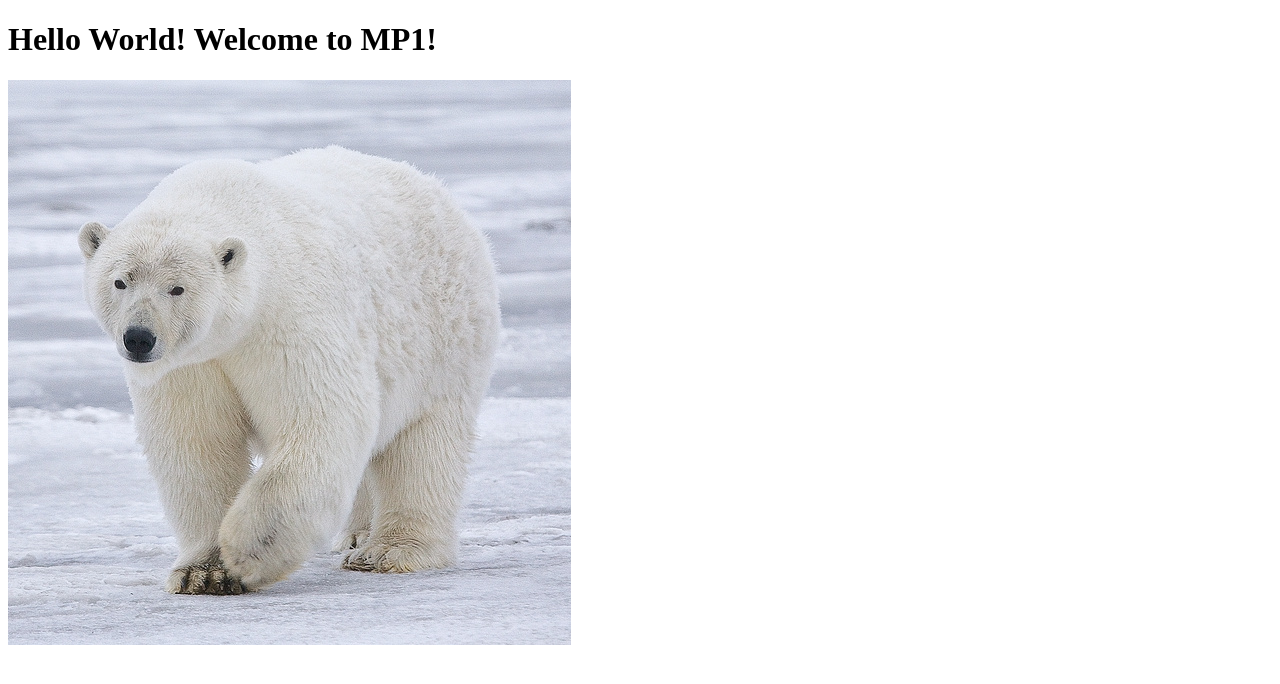
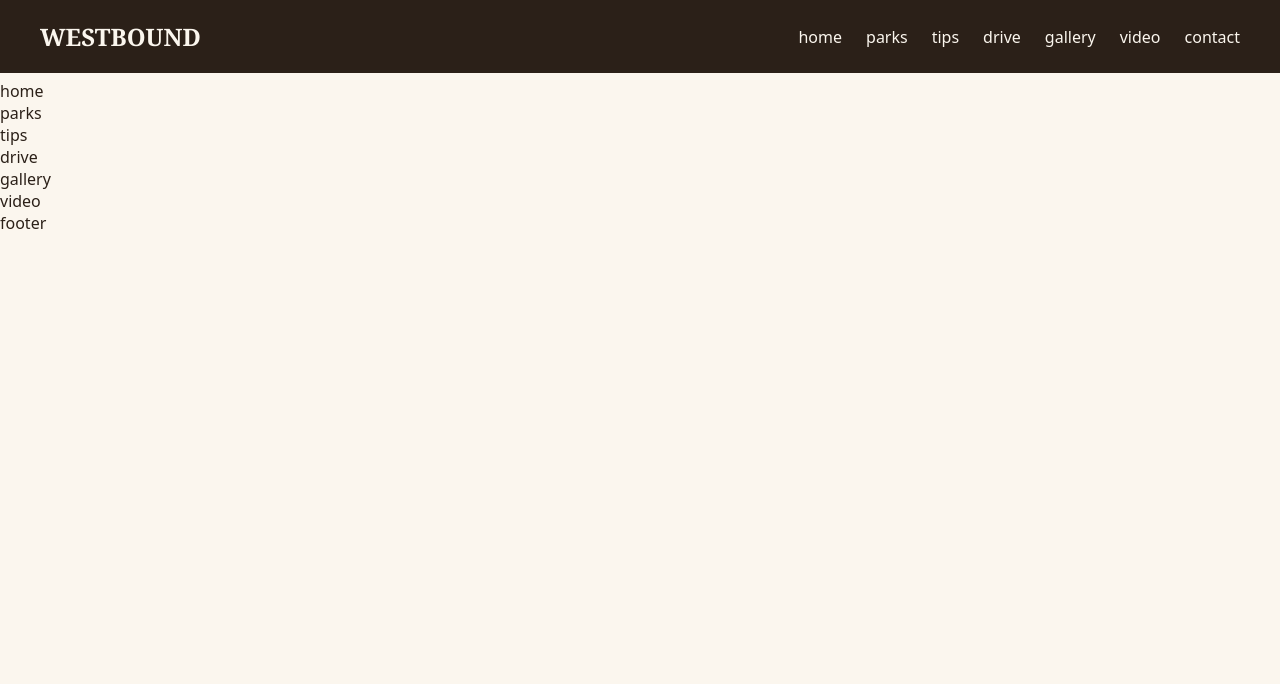
Before and after one commit to CarstenYuan/mp1, a website built with webpack: page src/index.html in a window 1280 px wide. Built offline with nearby package versions, Linux system fonts and the light colour scheme.

Commit message:
Add HTML skeleton and sticky navbar
Co-Authored-By: Claude Sonnet 5 <noreply@anthropic.com>

```diff
--- a/src/css/main.scss
+++ b/src/css/main.scss
@@ -1 +1,47 @@
-/* Your SCSS here. */
+$color-bg: #FBF6EE;
+$color-text: #2B2018;
+$color-accent: #C1502E;
+$font-heading: "Playfair Display", Georgia, serif;
+$font-body: "Work Sans", system-ui, sans-serif;
+
+* {
+    box-sizing: border-box;
+}
+
+body {
+    margin: 0;
+    padding-top: 80px;
+    font-family: $font-body;
+    color: $color-text;
+    background: $color-bg;
+}
+
+.navbar {
+    display: flex;
+    justify-content: space-between;
+    align-items: center;
+    padding: 20px 40px;
+    background: $color-text;
+
+    position: fixed;
+    top: 0;
+    left: 0;
+    right: 0;
+
+    nav {
+        display: flex;
+        gap: 24px;
+    }
+
+    a {
+        text-decoration: none;
+        color: $color-bg;
+    }
+
+    .navbar__brand {
+        font-family: $font-heading;
+        font-size: 24px;
+        font-weight: 700;
+    }
+
+}
--- a/src/index.html
+++ b/src/index.html
@@ -7,7 +7,30 @@
         <title>MP1</title>
     </head>
     <body>
-        <h1>Hello World! Welcome to MP1!</h1>
-        <img src="assets/image.jpg">
+        <header class="navbar">
+            <a href="#home" class="navbar__brand">WESTBOUND</a>
+            <nav>
+                <a href="#home">home</a>
+                <a href="#parks">parks</a>
+                <a href="#tips">tips</a>
+                <a href="#drive">drive</a>
+                <a href="#gallery">gallery</a>
+                <a href="#video">video</a>
+                <a href="#contact">contact</a>
+            </nav>
+        </header>
+
+        <main>
+            <section id="home">home</section>
+            <section id="parks">parks</section>
+            <section id="tips">tips</section>
+            <section id="drive">drive</section>
+            <section id="gallery">gallery</section>
+            <section id="video">video</section>
+        </main>
+
+        <footer id="contact">
+            footer
+        </footer>
     </body>
 </html>
```
Also changed, not shown: 1 other file.
